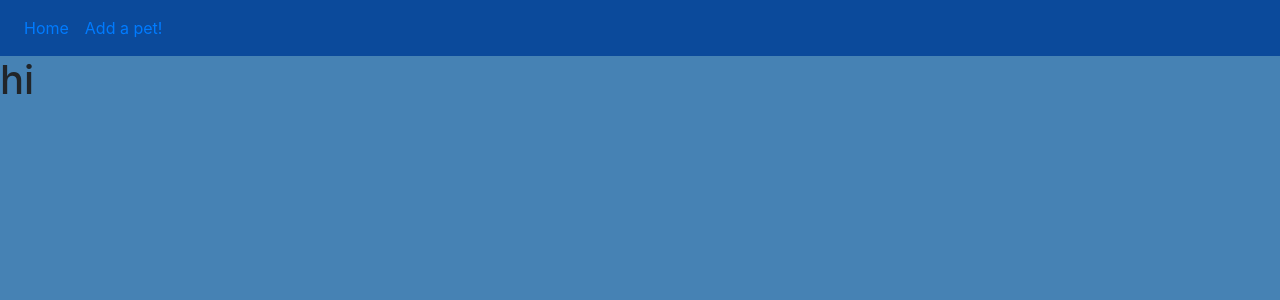
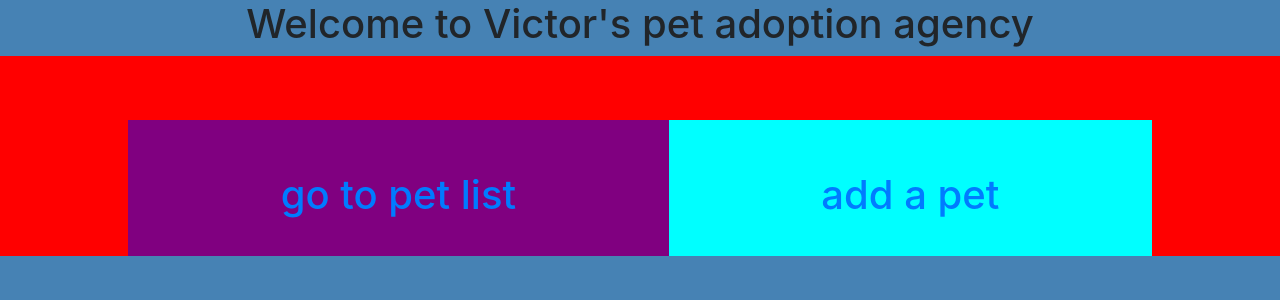
Before and after one commit to ItsTheRealVictor/SB_pets, a Flask app: page / in a window 1280 px wide. Shown: the top 300 px of the page. Run offline with Flask 2, Linux system fonts and the light colour scheme.

Commit message:
adding some styles and layout stuff

```diff
--- a/app.py
+++ b/app.py
@@ -38,7 +38,14 @@
     available = db.Column(db.Boolean, nullable=False, default=1)
 
 
-@app.route('/', methods=['GET', 'POST'])
+
+
+@app.route('/')
+def landing_page():
+    return render_template('landing.html')
+
+
+@app.route('/main', methods=['GET', 'POST'])
 def main_page():
     pets = Pet.query.all()
     return render_template('home.html', pets=pets)
@@ -67,7 +74,7 @@
         db.session.add(pet_to_add)
         db.session.commit()
 
-        return redirect('/')
+        return redirect('/main')
     else:
         return render_template('add_pet.html', form=form)
 
@@ -89,7 +96,7 @@
         db.session.add(pet)
         db.session.commit()
 
-        return redirect('/')
+        return redirect('/main')
     else:
         return render_template('edit_pet.html', pet=pet, form=form)
 
@@ -99,7 +106,7 @@
 
     db.session.delete(pet)
     db.session.commit()
-    return redirect('/')
+    return redirect('/main')
 
 
 
--- /dev/null
+++ b/static/script.js
@@ -0,0 +1,3 @@
+$('.left').click(function(){
+    console.log('fart')
+})
--- a/static/styles.css
+++ b/static/styles.css
@@ -1,5 +1,36 @@
 body{
     background-color: steelblue;
+
+}
+
+h1 {
+    text-align: center;
+}
+
+.main_container{
+    background-color: olivedrab;
+}
+
+.main_landing_container{
+    background-color: red;
+    height: 200px;
+    padding-top: 5%;
+    padding-left: 10%;
+    padding-right: 10%;
+    display:flex;
+    flex-direction: row;
+    justify-content: center;
+}
+
+.left {
+    background-color:purple;
+    flex-grow: 1;
+    padding: 5%;
+}
+.right {
+    background-color:aqua;
+    flex-grow: 1;
+    padding: 5%;
 }
 
 .navbar-custom{
@@ -13,3 +44,7 @@
 .pet_list{
     background-color:orange;
 }
+
+img{
+    height: 100px;
+}
--- a/templates/base.html
+++ b/templates/base.html
@@ -20,7 +20,7 @@
             <div class="collapse navbar-collapse" id="navbarSupportedContent">
                 <ul class="navbar-nav mr-auto">
                     <li class="nav-item active">
-                        <a class="nav-link" href="#">Home <span class="sr-only">(current)</span></a>
+                        <a class="nav-link" href="/">Home <span class="sr-only">(current)</span></a>
                     </li>
                     <li class="nav-item">
                         <a class="nav-link" href="/add_pet">Add a pet!</a>
@@ -40,6 +40,10 @@
     {% endblock %}
 
 
+            <script
+              src="https://code.jquery.com/jquery-3.6.2.js"
+              integrity="sha256-pkn2CUZmheSeyssYw3vMp1+xyub4m+e+QK4sQskvuo4="
+              crossorigin="anonymous"></script>
             <script src="https://code.jquery.com/jquery-3.3.1.slim.min.js"
             integrity="sha384-q8i/X+965DzO0rT7abK41JStQIAqVgRVzpbzo5smXKp4YfRvH+8abtTE1Pi6jizo"
             crossorigin="anonymous"></script>
@@ -49,5 +53,6 @@
             <script src="https://cdn.jsdelivr.net/npm/bootstrap@4.3.1/dist/js/bootstrap.min.js"
             integrity="sha384-JjSmVgyd0p3pXB1rRibZUAYoIIy6OrQ6VrjIEaFf/nJGzIxFDsf4x0xIM+B07jRM"
             crossorigin="anonymous"></script>
+            <script src="/static/script.js"></script>
 </body>
 </html>
--- a/templates/home.html
+++ b/templates/home.html
@@ -4,7 +4,9 @@
 
     <body>
         {% block content %}
-        <h1>hi</h1>
+        <div class="main_container">
+
+            <h1>Welcome to Victor's pet adoption agency</h1>
             <div class="pet_list">
                 <ul>
                     {% for pet in pets %}
@@ -15,6 +17,7 @@
                     {% endfor %}
                 </ul>
             </div>
+        </div>
 
         {% endblock %}
 </body>
--- /dev/null
+++ b/templates/landing.html
@@ -0,0 +1,18 @@
+{% extends 'base.html' %}
+
+{% block content %}
+{% block navbar %}
+
+{% endblock %}
+<h1>Welcome to Victor's pet adoption agency</h1>
+
+<div class="main_landing_container">
+    <div class="left"">
+        <h1><a href="/main">go to pet list</a></h1>
+    </div>
+    <div class="right">
+        <h1><a href="/add_pet">add a pet</a></h1>
+    </div>
+</div>
+
+{% endblock %}
--- a/templates/show_pet.html
+++ b/templates/show_pet.html
@@ -4,6 +4,7 @@
 
 <body>
     <h1>Here is {{pet.name}}</h1>
+    <img src="{{pet.photo_url}}" alt="">
     <p>{{pet.name}} is a {{pet.species}} and they are {{pet.age}} years old</p>
     <h2> Some misc notes about {{pet.name}}</h2>
     <p>{{pet.notes}}</p>
```
Lines whose indentation alone changed are shown as unchanged.
